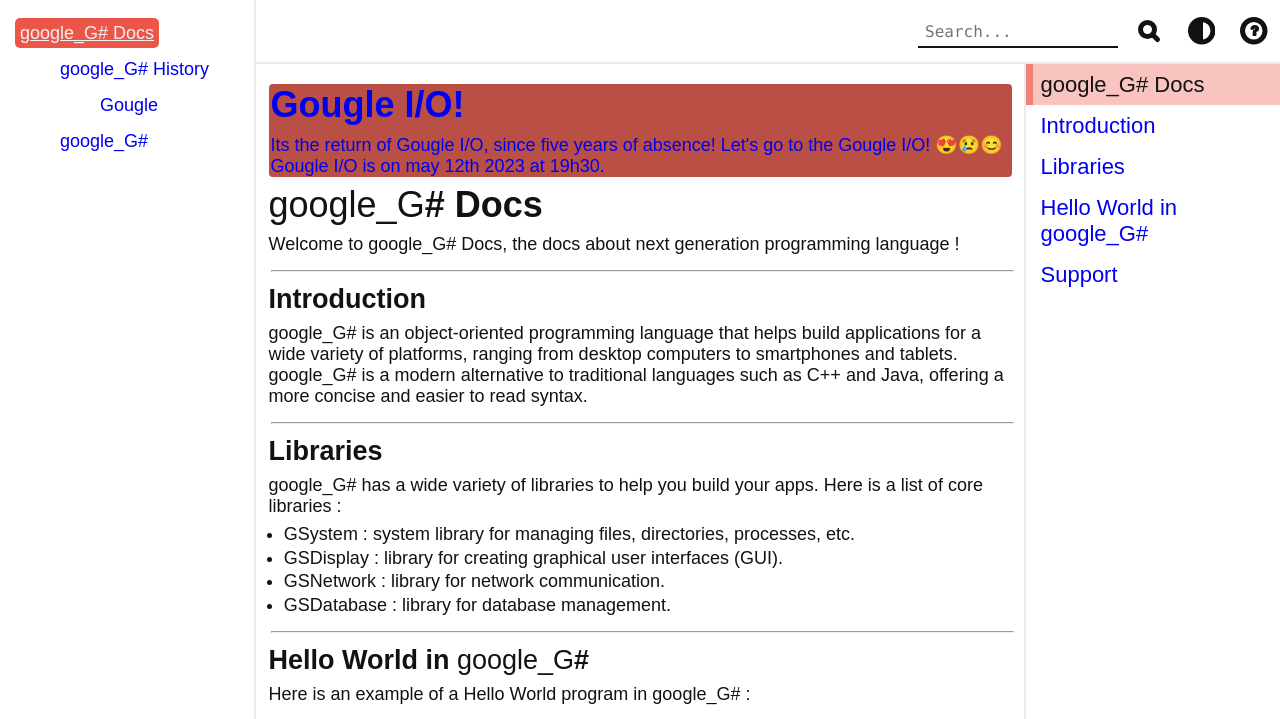
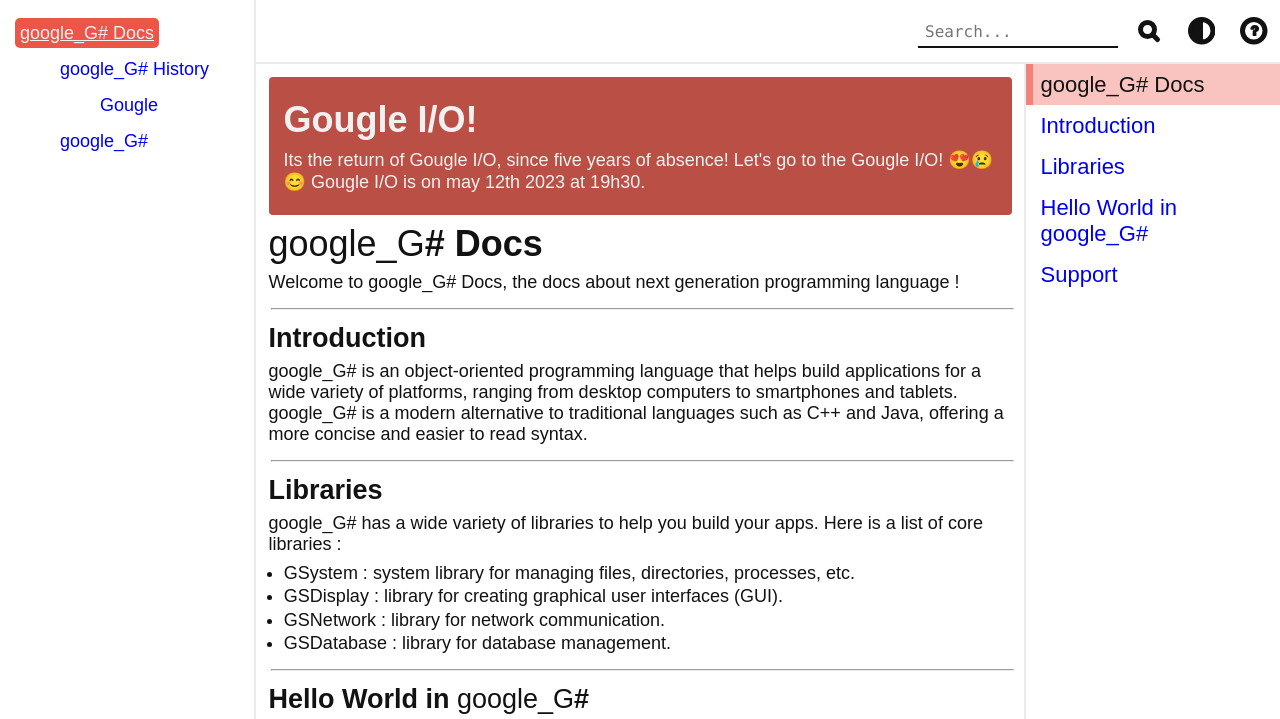
Before and after one commit to poisonfox-llc/docs.poisonfox.cf, a plain HTML site: page gsharp/index.html in a window 1280 px wide. Shown: the top 719 px of the page. Drawn offline with Linux system fonts and the light colour scheme; a web font is replaced by a local one.

Commit message:
Update style.css

```diff
--- a/gsharp/styles/style.css
+++ b/gsharp/styles/style.css
@@ -115,20 +115,20 @@ span#gsharp-g {
 	cursor: text;
 }
 
-.event {
+a.event {
 	display: block;
 	background: #ba4f45;
-	color: #f1f1f1;
+	color: #f1f1f1 !important;
 	text-decoration: none;
 	padding: 15px;
 }
 
-.event:hover {
+a.event:hover {
 	background: #ba4f45b0;
 	text-decoration: none;
 }
 
-.event:active {
+a.event:active {
 	background: #ba4f4590;
 	text-decoration: none;
 }
```
